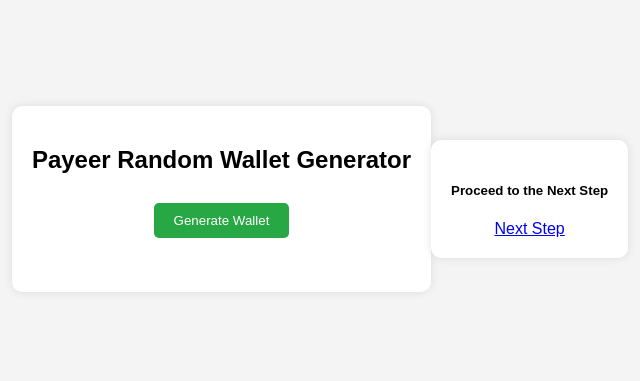
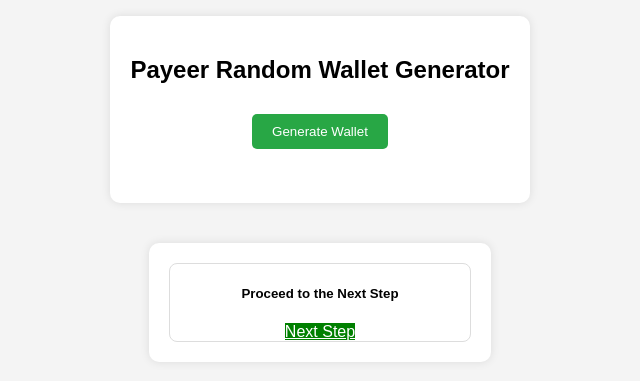
Before and after one commit to Rabby75A/Hgf, a plain HTML site: page index.html in a window 1280 px wide. Shown: the part 209-590 px from the top of the page, without its empty margins (320-960 px from the left). Drawn offline with nearby package versions, Linux system fonts and the light colour scheme.

Commit message:
Update index.html

```diff
--- a/index.html
+++ b/index.html
@@ -10,6 +10,7 @@
             display: flex;
             justify-content: center;
             align-items: center;
+            flex-direction: column;
             height: 100vh;
             background-color: #f4f4f4;
         }
@@ -19,6 +20,7 @@
             padding: 20px;
             border-radius: 10px;
             box-shadow: 0 0 10px rgba(0,0,0,0.1);
+            margin-bottom: 20px;
         }
         button {
             padding: 10px 20px;
@@ -40,6 +42,22 @@
         #copyBtn {
             display: none;
         }
+        .next-step-container {
+            margin-top: 20px;
+        }
+        .card {
+            width: 300px;
+            border: 1px solid #ddd;
+            border-radius: 8px;
+        }
+        .btn-info {
+            background-color: green; /* Green background color */
+            color: white;
+            border: none;
+        }
+        .btn-info:hover {
+            background-color: darkgreen; /* Darker green on hover */
+        }
     </style>
 </head>
 <body>
@@ -49,6 +67,17 @@
     <button onclick="generateWallet()">Generate Wallet</button>
     <button id="copyBtn" onclick="copyWallet()">Copy Wallet</button>
     <p id="wallet"></p>
+</div>
+
+<div class="container next-step-container">
+    <div class="card text-center">
+        <div class="card-body">
+            <h5 class="card-title">Proceed to the Next Step</h5>
+            <a href="https://amingo.biz/?ref=10919" id="next-step-btn" class="btn btn-info mt-3">
+                Next Step
+            </a>
+        </div>
+    </div>
 </div>
 
 <script>
@@ -70,24 +99,9 @@
         tempInput.setSelectionRange(0, 99999); // For mobile devices
         document.execCommand('copy');
         document.body.removeChild(tempInput);
-        alert("Copied the wallet: " + generatedWallet); // Alert the copied text
+        // No alert for copy action
     }
 </script>
 
 </body>
 </html>
-
-<div class="container mt-5">
-    <div class="card text-center">
-        <div class="card-body">
-            <h5 class="card-title">Proceed to the Next Step</h5>
-            <a href="https://amingo.biz/?ref=10919" id="next-step-btn" class="btn btn-info mt-3">
-                Next Step
-            </a>
-        </div>
-    </div>
-</div>
-
-<script src="https://code.jquery.com/jquery-3.5.1.slim.min.js"></script>
-<script src="https://cdn.jsdelivr.net/npm/@popperjs/core@2.0.7/dist/umd/popper.min.js"></script>
-<script src="https://stackpath.bootstrapcdn.com/bootstrap/4.5.2/js/bootstrap.min.js"></script>
```
